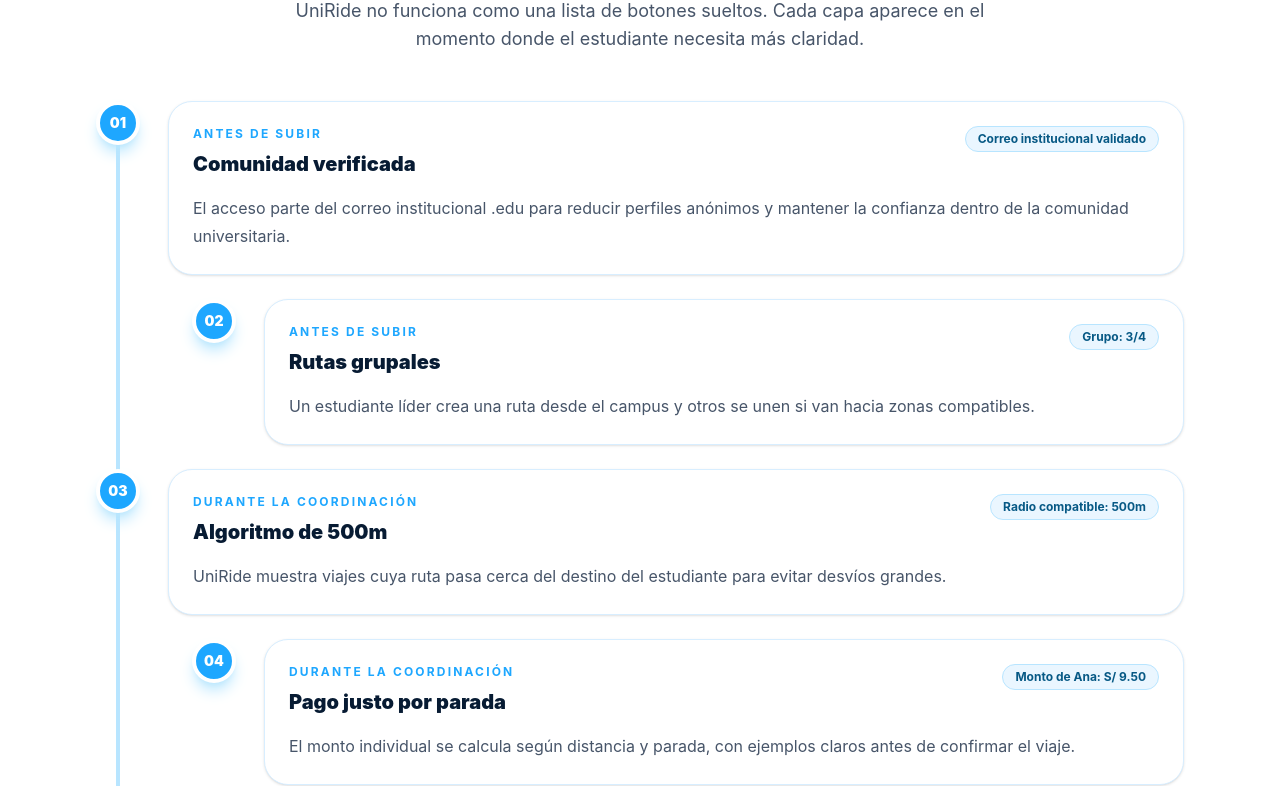
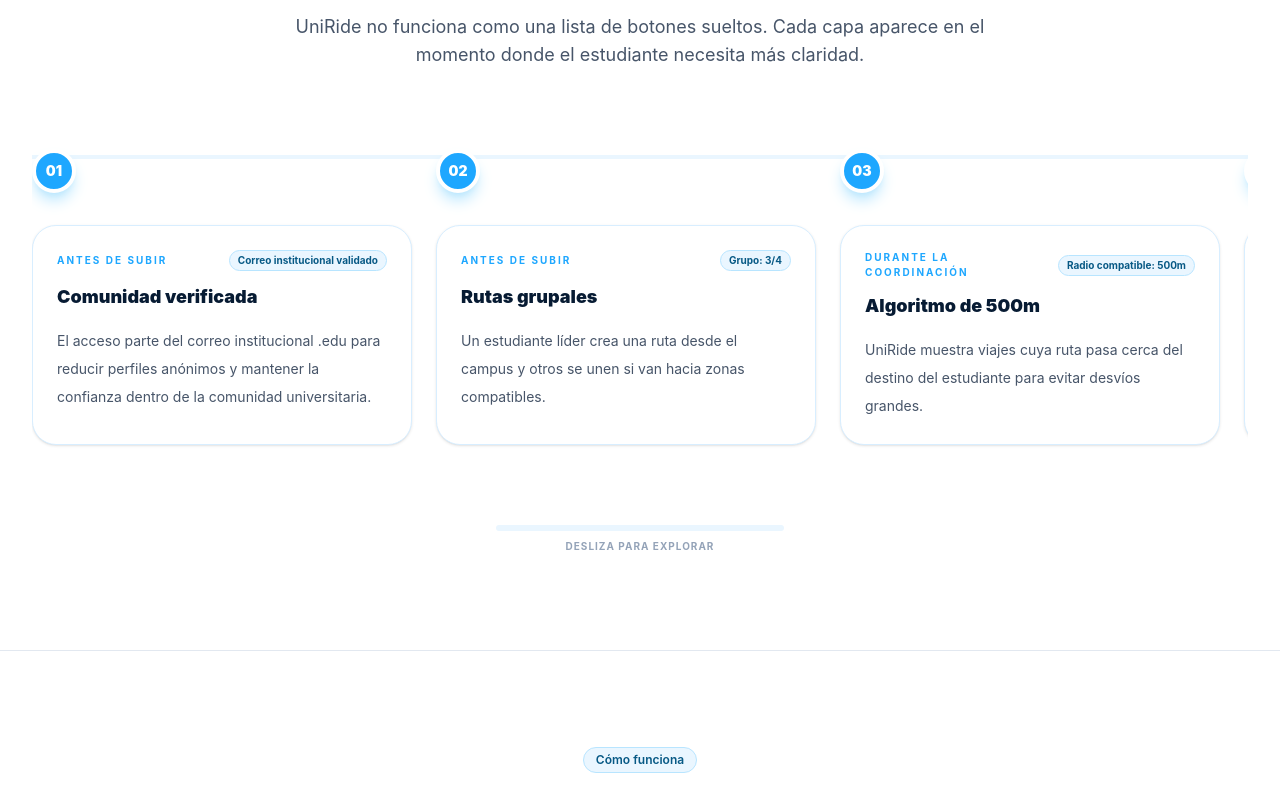
Before and after one commit to CampusDrive-Fundamentos/uniride-website, a React (Vite) app: page / in a window 1280 px wide. Shown: the part 1640-2426 px from the top of the page. Built offline with nearby package versions, Linux system fonts and the light colour scheme.

Commit message:
style: update feature section with horizontal scroll

```diff
--- a/src/components/product/FeatureJourney.jsx
+++ b/src/components/product/FeatureJourney.jsx
@@ -1,50 +1,112 @@
+import { useRef, useState } from 'react'
 import SectionHeading from '../common/SectionHeading'
 import { journeyFeatures } from '../../data/features'
 
 export default function FeatureJourney() {
+  const scrollRef = useRef(null)
+  const [isDragging, setIsDragging] = useState(false)
+  const [startX, setStartX] = useState(0)
+  const [scrollLeft, setScrollLeft] = useState(0)
+
+  const [scrollProgress, setScrollProgress] = useState(0)
+
+  const handleMouseDown = (e) => {
+    setIsDragging(true)
+    setStartX(e.pageX - scrollRef.current.offsetLeft)
+    setScrollLeft(scrollRef.current.scrollLeft)
+  }
+
+  const handleMouseLeave = () => {
+    setIsDragging(false)
+  }
+
+  const handleMouseUp = () => {
+    setIsDragging(false)
+  }
+
+  const handleMouseMove = (e) => {
+    if (!isDragging) return
+    e.preventDefault()
+    const x = e.pageX - scrollRef.current.offsetLeft
+    const walk = (x - startX) * 2
+    scrollRef.current.scrollLeft = scrollLeft - walk
+  }
+
+  const handleScroll = () => {
+    if (!scrollRef.current) return
+    const { scrollLeft, scrollWidth, clientWidth } = scrollRef.current
+    const progress = (scrollLeft / (scrollWidth - clientWidth)) * 100
+    setScrollProgress(progress)
+  }
+
   return (
-    <section className="border-t border-[#E2E8F0] bg-white py-16 sm:py-20">
-      <div className="mx-auto max-w-6xl px-4 sm:px-6 lg:px-8">
+    <section className="border-t border-[#E2E8F0] bg-white py-16 sm:py-24">
+      <div className="mx-auto max-w-7xl px-4 sm:px-6 lg:px-8">
         <SectionHeading
           eyebrow="Ruta de confianza"
           title="El sistema de seguridad por capas, contado como un viaje"
           description="UniRide no funciona como una lista de botones sueltos. Cada capa aparece en el momento donde el estudiante necesita más claridad."
         />
 
-        <div className="relative mt-12">
-          <div className="absolute left-5 top-0 hidden h-full w-1 rounded-full bg-[#B8E5FF] md:block" />
-          <div className="space-y-6">
+        <div className="relative mt-16">
+          {/* Línea conectora horizontal de fondo */}
+          <div className="absolute left-0 top-[1.35rem] h-1 w-full bg-[#EAF6FF]" />
+
+          <div
+            ref={scrollRef}
+            onMouseDown={handleMouseDown}
+            onMouseLeave={handleMouseLeave}
+            onMouseUp={handleMouseUp}
+            onMouseMove={handleMouseMove}
+            onScroll={handleScroll}
+            className="flex cursor-grab gap-6 overflow-x-auto pb-16 pt-4 no-scrollbar select-none active:cursor-grabbing"
+            style={{ scrollbarWidth: 'none', msOverflowStyle: 'none' }}
+          >
             {journeyFeatures.map((feature, index) => (
               <article
                 key={feature.title}
-                className={`relative md:grid md:grid-cols-[3rem_1fr] md:gap-6 ${index % 2 === 1 ? 'lg:ml-24' : ''}`}
+                className="relative flex w-[280px] shrink-0 flex-col sm:w-[380px]"
               >
-                <div className="hidden md:flex">
-                  <span className="z-10 flex h-11 w-11 items-center justify-center rounded-full border-4 border-white bg-[#1EA7FF] text-sm font-black text-white shadow-lg shadow-sky-200">
+                <div className="mb-8">
+                  <span className="relative z-10 flex h-11 w-11 items-center justify-center rounded-full border-4 border-white bg-[#1EA7FF] text-sm font-black text-white shadow-lg shadow-sky-200">
                     {String(index + 1).padStart(2, '0')}
                   </span>
                 </div>
-                <div className="rounded-3xl border border-[#D8EEFF] bg-white p-5 shadow-sm transition hover:-translate-y-0.5 hover:shadow-xl hover:shadow-sky-100 sm:p-6">
-                  <div className="flex flex-col gap-3 sm:flex-row sm:items-start sm:justify-between">
-                    <div>
-                      <p className="text-xs font-bold uppercase tracking-[0.18em] text-[#1EA7FF]">
+
+                <div className="flex flex-1 flex-col rounded-3xl border border-[#D8EEFF] bg-white p-6 shadow-sm transition-all duration-300 hover:border-[#1EA7FF] hover:shadow-xl hover:shadow-sky-100">
+                  <div className="flex flex-col gap-3">
+                    <div className="flex items-center justify-between gap-2">
+                      <p className="text-[10px] font-bold uppercase tracking-[0.2em] text-[#1EA7FF]">
                         {feature.stage}
                       </p>
-                      <h3 className="mt-2 text-xl font-black text-[#071B33]">
-                        {feature.title}
-                      </h3>
+                      <span className="shrink-0 rounded-full border border-[#B8E5FF] bg-[#EAF6FF] px-2 py-0.5 text-[10px] font-bold text-[#075985]">
+                        {feature.meta}
+                      </span>
                     </div>
-                    <span className="w-fit rounded-full border border-[#B8E5FF] bg-[#EAF6FF] px-3 py-1 text-xs font-bold text-[#075985]">
-                      {feature.meta}
-                    </span>
+                    <h3 className="text-lg font-black text-[#071B33]">
+                      {feature.title}
+                    </h3>
                   </div>
-                  <p className="mt-4 text-sm leading-7 text-[#475569] sm:text-base">
+                  <p className="mt-4 text-sm leading-7 text-[#475569]">
                     {feature.description}
                   </p>
                 </div>
               </article>
             ))}
           </div>
+
+          {/* Indicador de progreso de scroll */}
+          <div className="mx-auto mt-4 max-w-xs px-4">
+            <div className="h-1.5 w-full rounded-full bg-[#EAF6FF]">
+              <div
+                className="h-full rounded-full bg-[#1EA7FF] transition-all duration-150"
+                style={{ width: `${scrollProgress}%` }}
+              />
+            </div>
+            <div className="mt-2 flex items-center justify-center gap-2 text-[10px] font-bold uppercase tracking-widest text-[#94A3B8]">
+              <span>Desliza para explorar</span>
+            </div>
+          </div>
         </div>
       </div>
     </section>
```
